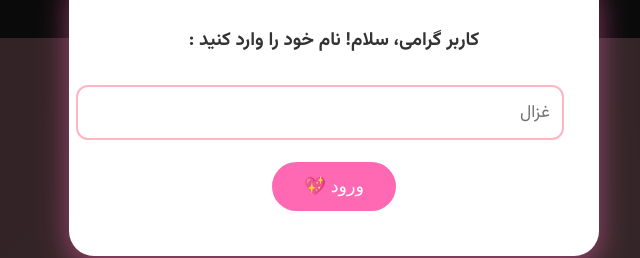
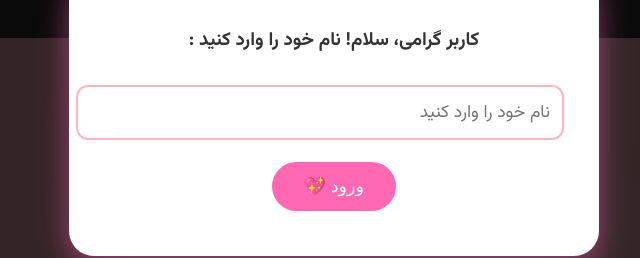
Before and after one commit to irmosaka/mohammad-e-man, a plain HTML site: page index.html in a window 1280 px wide. Shown: the part 286-544 px from the top of the page, 306-946 px from the left. Drawn offline with Linux system fonts and the light colour scheme.

Commit message:
Update index.html

```diff
--- a/index.html
+++ b/index.html
@@ -65,7 +65,7 @@
     <div id="nameScreen" class="modal">
         <div class="modal-content">
             <h3>کاربر گرامی، سلام! نام خود را وارد کنید :</h3>
-            <input id="nameInput" type="text" placeholder="غزال" style="font-size:1.1em;">
+            <input id="nameInput" type="text" placeholder="نام خود را وارد کنید" style="font-size:1.1em;">
             <button onclick="checkName()">ورود 💖</button>
         </div>
     </div>
```
